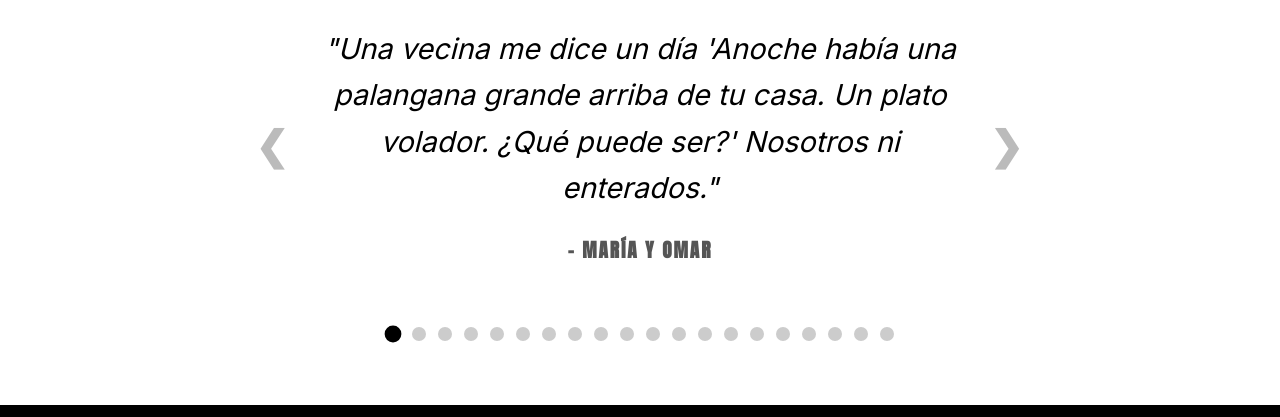
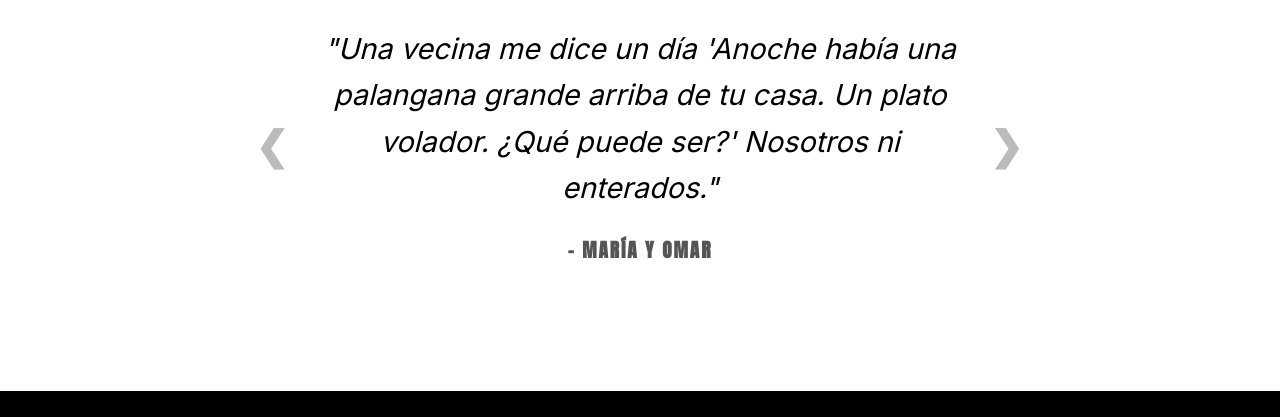
Before and after one commit to AlejandroDurando/sinexplicacionrafaela, a website: page index.html in a window 1280 px wide. Shown: the part 1829-2246 px from the top of the page. Drawn offline with nearby package versions, Linux system fonts and the light colour scheme.

Commit message:
Eliminados los puntos indicadores del carrusel para manejarlo solo con flechas

```diff
--- a/index.html
+++ b/index.html
@@ -862,32 +862,6 @@
             display: inline-block;
         }
 
-        .carousel-indicators {
-            display: flex;
-            flex-wrap: wrap;
-            justify-content: center;
-            max-width: 90%;
-            margin: 0 auto;
-            gap: 12px;
-            z-index: 3;
-        }
-
-        .dot {
-            height: 14px;
-            width: 14px;
-            background-color: #ccc;
-            border-radius: 50%;
-            display: inline-block;
-            transition: background-color 0.3s ease, transform 0.3s ease;
-            cursor: pointer;
-        }
-
-        .dot.active,
-        .dot:hover {
-            background-color: var(--black);
-            transform: scale(1.2);
-        }
-
         /* Carousel Responsiveness */
         @media (max-width: 768px) {
             #quotes-carousel {
@@ -921,15 +895,6 @@
 
             .author {
                 font-size: 0.9rem;
-            }
-
-            .carousel-indicators {
-                gap: 8px;
-            }
-
-            .dot {
-                height: 10px;
-                width: 10px;
             }
         }
     </style>
@@ -1106,9 +1071,6 @@
                 </div>
 
                 <button class="carousel-arrow next" onclick="triggerNextSlide()">&#10095;</button>
-            </div>
-            <div class="carousel-indicators">
-                <!-- Indicators automatically generated by JS -->
             </div>
         </section>
 
@@ -1411,8 +1373,6 @@
         let slides = Array.from(document.querySelectorAll('.carousel-slide'));
         const container = document.querySelector('.carousel-container');
         const nextArrow = document.querySelector('.carousel-arrow.next');
-        const indicatorsContainer = document.querySelector('.carousel-indicators');
-        let dots = [];
 
         // Shuffle slides array
         for (let i = slides.length - 1; i > 0; i--) {
@@ -1420,17 +1380,10 @@
             [slides[i], slides[j]] = [slides[j], slides[i]];
         }
 
-        // Re-append slides and dynamically generate indicators
-        indicatorsContainer.innerHTML = '';
-        slides.forEach((slide, index) => {
+        // Re-append slides
+        slides.forEach((slide) => {
             slide.classList.remove('active');
             container.insertBefore(slide, nextArrow);
-
-            const dot = document.createElement('span');
-            dot.className = index === 0 ? 'dot active' : 'dot';
-            dot.onclick = () => window.currentSlide(index);
-            indicatorsContainer.appendChild(dot);
-            dots.push(dot);
         });
 
         // Initial active setup
@@ -1441,14 +1394,12 @@
         function showSlides(n) {
             if (slides.length === 0) return;
             slides.forEach(slide => slide.classList.remove('active'));
-            dots.forEach(dot => dot.classList.remove('active'));
 
             slideIndex = n;
             if (slideIndex >= slides.length) { slideIndex = 0; }
             if (slideIndex < 0) { slideIndex = slides.length - 1; }
 
             slides[slideIndex].classList.add('active');
-            dots[slideIndex].classList.add('active');
         }
 
         function nextSlide() {
```
